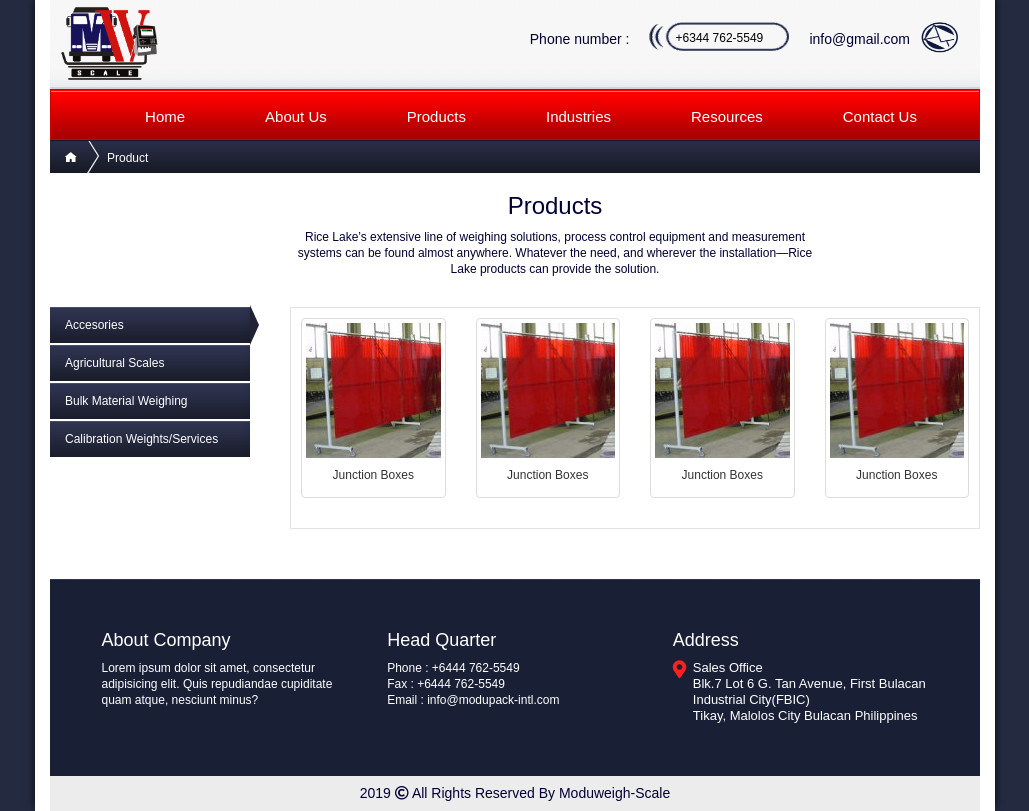
After one commit to ardydiaz/moduweigh.github.io, a PHP site: page /product.php in a window 1280 px wide. The commit adds this page. Shown: the whole page, without its empty margins (125-1154 px from the left). Run offline with PHP 8.4, Linux system fonts and the light colour scheme.

```diff
--- a/assets/css/style.css
+++ b/assets/css/style.css
@@ -1,12 +1,7 @@
 body{
   font:12px/16px "Arial","Georgia","Times",serif;
   color:#000033;
-  background: #fff;
-   background: url(../../assets/img/bg.png) no-repeat center;
-  -webkit-background-size: cover;
-  -moz-background-size: cover;
-  -o-background-size: cover;
-  background-size: cover;
+  background: #242a40
 }
 h2{
   font-family: "Arial","Georgia","Times",serif;
@@ -18,10 +13,10 @@ h2{
 }
 
 .wrapper{
-   -webkit-box-shadow: 0px -3px 9px -1px #ccc;
-   -moz-box-shadow: 0px -3px 9px -1px #ccc;
-   box-shadow: 0px -3px 9px -1px #ccc;
-   background: #fff;
+      -webkit-box-shadow: 0px -3px 9px -1px #000;
+    -moz-box-shadow: 0px -3px 9px -1px #ccc;
+    box-shadow: 0px -3px 9px -1px #000;
+    background: #fff
 }
 
 /* HEADER */
@@ -221,11 +216,39 @@ h2{
   margin-bottom: 5px
 
 }
+/*===========================
+     Product
+=============================*/
+.tab-product{
+  margin-bottom: 5rem;
+}
+.tab-product .nav-stacked > li{
+  width: 200px;
+    background: #fff url(../../assets/img/subnav-btn.png) no-repeat scroll left top;
+}
+.tab-product .nav-pills>li.active>a,
+.tab-product .nav-pills>li.active>a:focus,
+.tab-product .nav-pills>li.active>a:hover{
+  background: transparent;
+}
 
-
-
-
-
+.tab-product .nav>li>a:focus,
+.tab-product .nav>li>a:hover {
+    text-decoration: none;
+    background-color: transparent;
+}
+.tab-product .tab-content {
+  border: 1px solid #e2e2e2;
+  padding: 1rem;
+}
+.tab-product .tab-content .thumbnail .caption p {
+   margin-bottom: 0;
+   text-align: center;
+}
+.tab-product .l-title{
+   text-align: center;
+   margin-bottom: 2rem;
+}
 
 
 
@@ -237,4 +260,28 @@ h2{
   .navbar .navbar-collapse {
       text-align: center;
   }
+
+   .brand-pills > li > a {
+      border-top-right-radius: 0px;
+      border-bottom-right-radius: 0px;
+      color: #fff;
+    }
+
+    li.brand-nav.active a:after{
+      content: " ";
+      display: block;
+      width: 0;
+      height: 0;
+      border-top: 20px solid transparent;
+      border-bottom: 20px solid transparent;
+      border-left: 9px solid #1f2335;
+      position: absolute;
+      top: 50%;
+      margin-top: -20px;
+      left: 100%;
+      z-index: 2;
+    }
+
+
+
 }
--- a/header.php
+++ b/header.php
@@ -46,7 +46,7 @@
 			      <ul class="nav navbar-nav">
 			        <li><a href="index.php">Home</a></li>
 			        <li><a href="about.php">About Us</a></li>
-			        <li><a href="#">Products</a></li>
+			        <li><a href="product.php">Products</a></li>
 			        <li><a href="#">Industries</a></li>
 			        <li><a href="#">Resources</a></li>
 			        <li><a href="#">Contact Us</a></li>
--- /dev/null
+++ b/product.php
@@ -0,0 +1,127 @@
+<?php include('header.php');?>
+<div class="home">
+     <div id="home">
+        <a href="#"></a>
+     </div>
+     <img src="assets/img/breadcrumbsSep.gif">
+    <p>Product</p>
+</div>
+
+
+<section class="tab-product">
+	<div class="row">
+		<div class="col-md-7 col-md-offset-3 l-title">
+			<h3>Products</h3>
+			<p>Rice Lake’s extensive line of weighing solutions, process control equipment and measurement systems can be found almost anywhere. Whatever the need, and wherever the installation—Rice Lake products can provide the solution.</p>
+		</div>
+	</div>
+	<div class="row">
+        <div class="col-sm-3">
+            <ul class="nav nav-pills brand-pills nav-stacked" role="tablist">
+                <li role="presentation" class="brand-nav active"><a href="#tab1" aria-controls="tab1" role="tab" data-toggle="tab">Accesories</a></li>
+                <li role="presentation" class="brand-nav"><a href="#tab2" aria-controls="tab2" role="tab" data-toggle="tab">Agricultural Scales</a></li>
+                <li role="presentation" class="brand-nav"><a href="#tab3" aria-controls="tab3" role="tab" data-toggle="tab">Bulk Material Weighing</a></li>
+                <li role="presentation" class="brand-nav"><a href="#tab4" aria-controls="tab4" role="tab" data-toggle="tab">Calibration Weights/Services</a></li>
+            </ul>
+        </div>
+        <div class="col-sm-9">
+        	<div class="tab-content">
+        		<div role="tabpanel" class="tab-pane active" id="tab1">
+        			<div class="row">
+    				     <div class="col-md-3">
+					      <div class="thumbnail">
+					        <a href="#" target="_blank">
+					          <img src="assets/img/product/1.jpg" alt="Lights" style="width:100%">
+					          <div class="caption">
+					            <p>Junction Boxes</p>
+					          </div>
+					        </a>
+					      </div>
+					    </div>
+					     <div class="col-md-3">
+					      <div class="thumbnail">
+					        <a href="#" target="_blank">
+					          <img src="assets/img/product/1.jpg" alt="Lights" style="width:100%">
+					          <div class="caption">
+					            <p>Junction Boxes</p>
+					          </div>
+					        </a>
+					      </div>
+					    </div>
+					     <div class="col-md-3">
+					      <div class="thumbnail">
+					        <a href="#" target="_blank">
+					          <img src="assets/img/product/1.jpg" alt="Lights" style="width:100%">
+					          <div class="caption">
+					            <p>Junction Boxes</p>
+					          </div>
+					        </a>
+					      </div>
+					    </div>
+					     <div class="col-md-3">
+					      <div class="thumbnail">
+					        <a href="#" target="_blank">
+					          <img src="assets/img/product/1.jpg" alt="Lights" style="width:100%">
+					          <div class="caption">
+					            <p>Junction Boxes</p>
+					          </div>
+					        </a>
+					      </div>
+					    </div>
+        			</div>
+
+                </div>
+
+                 <div role="tabpanel" class="tab-pane" id="tab2">
+                   <div class="row">
+				     <div class="col-md-3">
+				      <div class="thumbnail">
+				        <a href="#" target="_blank">
+				          <img src="assets/img/product/2.jpg" alt="Lights" style="width:100%">
+				          <div class="caption">
+				            <p>Junction Boxes</p>
+				          </div>
+				        </a>
+				      </div>
+				    </div>
+				    <div class="col-md-3">
+				      <div class="thumbnail">
+				        <a href="#" target="_blank">
+				          <img src="assets/img/product/2.jpg" alt="Lights" style="width:100%">
+				          <div class="caption">
+				            <p>Junction Boxes</p>
+				          </div>
+				        </a>
+				      </div>
+				    </div>
+				    <div class="col-md-3">
+				      <div class="thumbnail">
+				        <a href="#" target="_blank">
+				          <img src="assets/img/product/2.jpg" alt="Lights" style="width:100%">
+				          <div class="caption">
+				            <p>Junction Boxes</p>
+				          </div>
+				        </a>
+				      </div>
+				    </div>
+				    <div class="col-md-3">
+				      <div class="thumbnail">
+				        <a href="#" target="_blank">
+				          <img src="assets/img/product/2.jpg" alt="Lights" style="width:100%">
+				          <div class="caption">
+				            <p>Junction Boxes</p>
+				          </div>
+				        </a>
+				      </div>
+				    </div>
+                </div>
+        	</div>
+        </div>
+
+
+
+	</div>
+</section>
+
+
+<?php include('footer.php');?>
```
Also changed, not shown: assets/img/product/1.jpg (added), assets/img/product/2.jpg (added), assets/img/subnav-btn.png (added), assets/img/subnav-onbtn.png (added).
